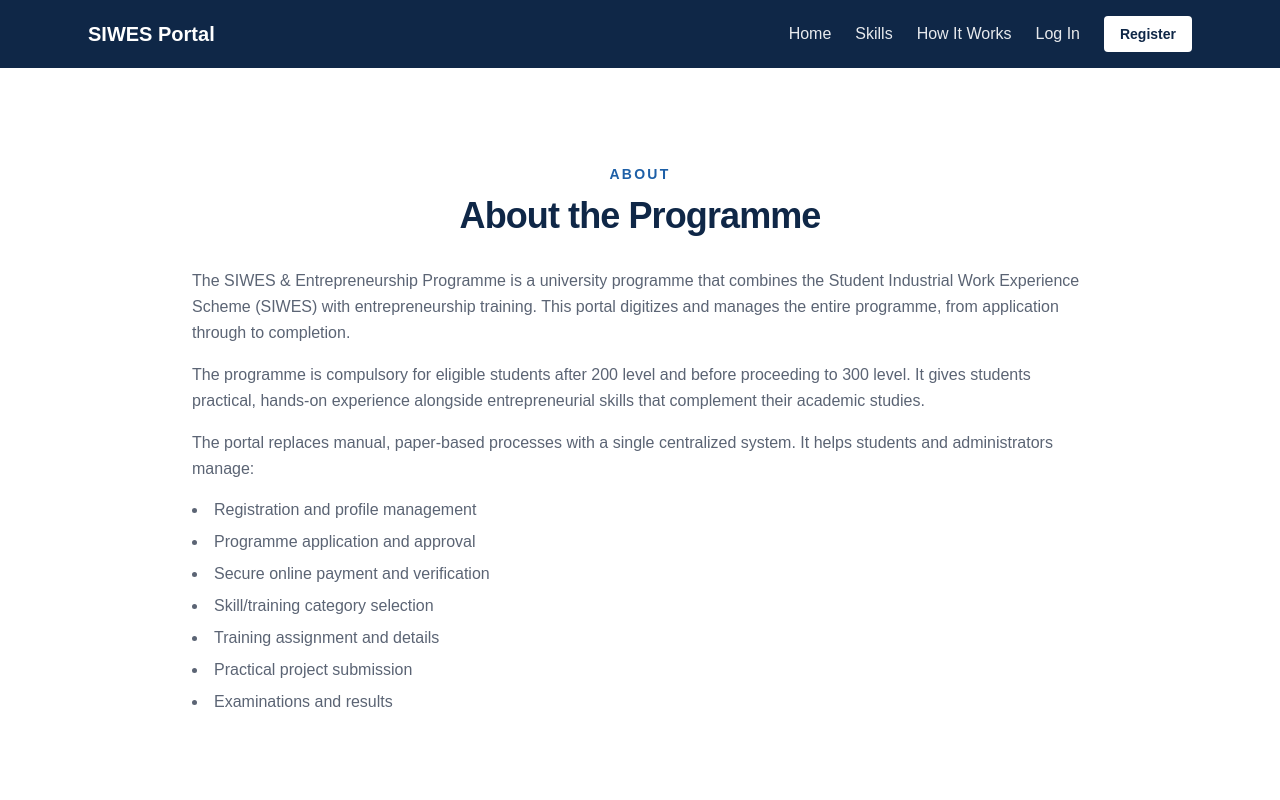
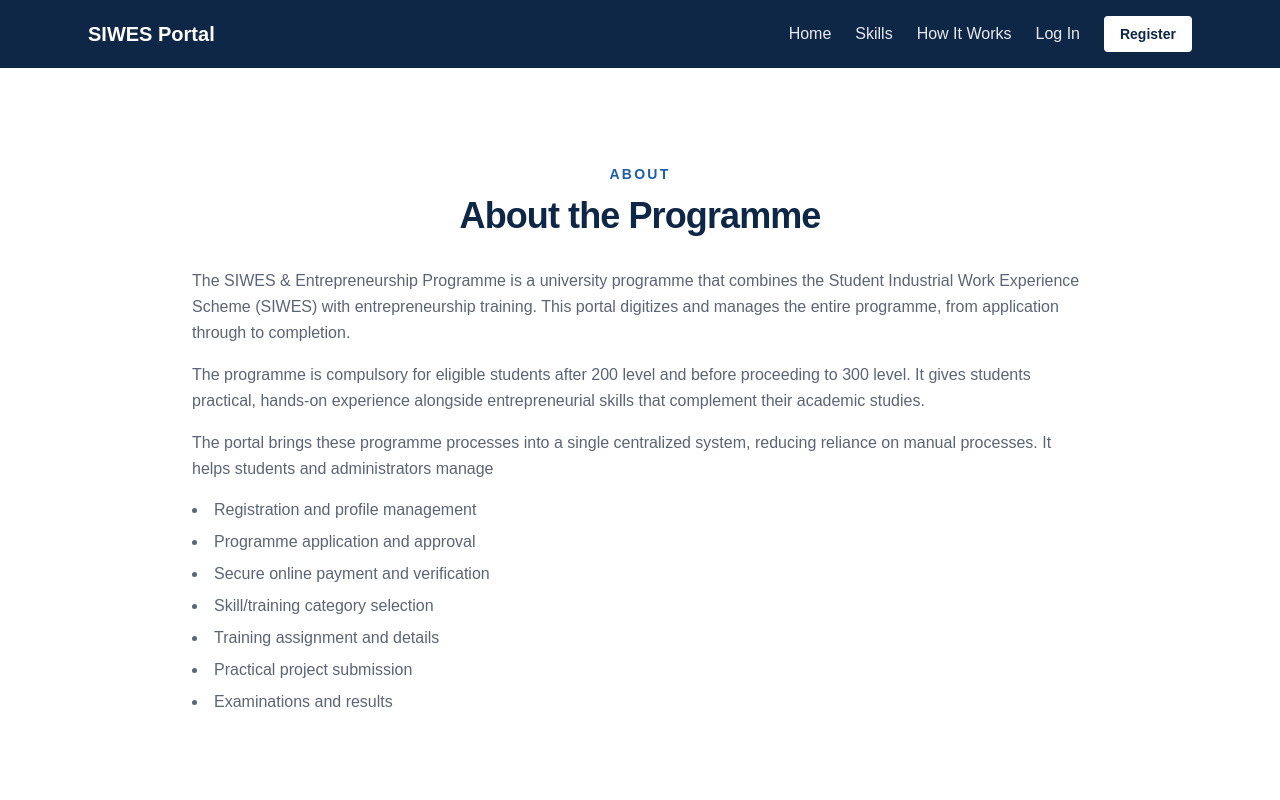
Before and after one commit to University-SIWES-Team/siwes-entrepreneurship-portal, a Next.js app: page / in a window 1280 px wide. Shown: the top 800 px of the page. Built offline with nearby package versions, Linux system fonts and the light colour scheme.

Commit message:
Revise description of portal benefits in About component

```diff
--- a/app/components/About.tsx
+++ b/app/components/About.tsx
@@ -26,8 +26,9 @@ export default function About() {
           </p>
 
           <p className="leading-relaxed text-[#5B6474]">
-            The portal replaces manual, paper-based processes with a single
-            centralized system. It helps students and administrators manage:
+            The portal brings these programme processes into a single centralized
+            system, reducing reliance on manual processes. It helps students and
+            administrators manage
           </p>
 
           <ul className="list-inside list-disc space-y-2 text-[#5B6474]">
```
